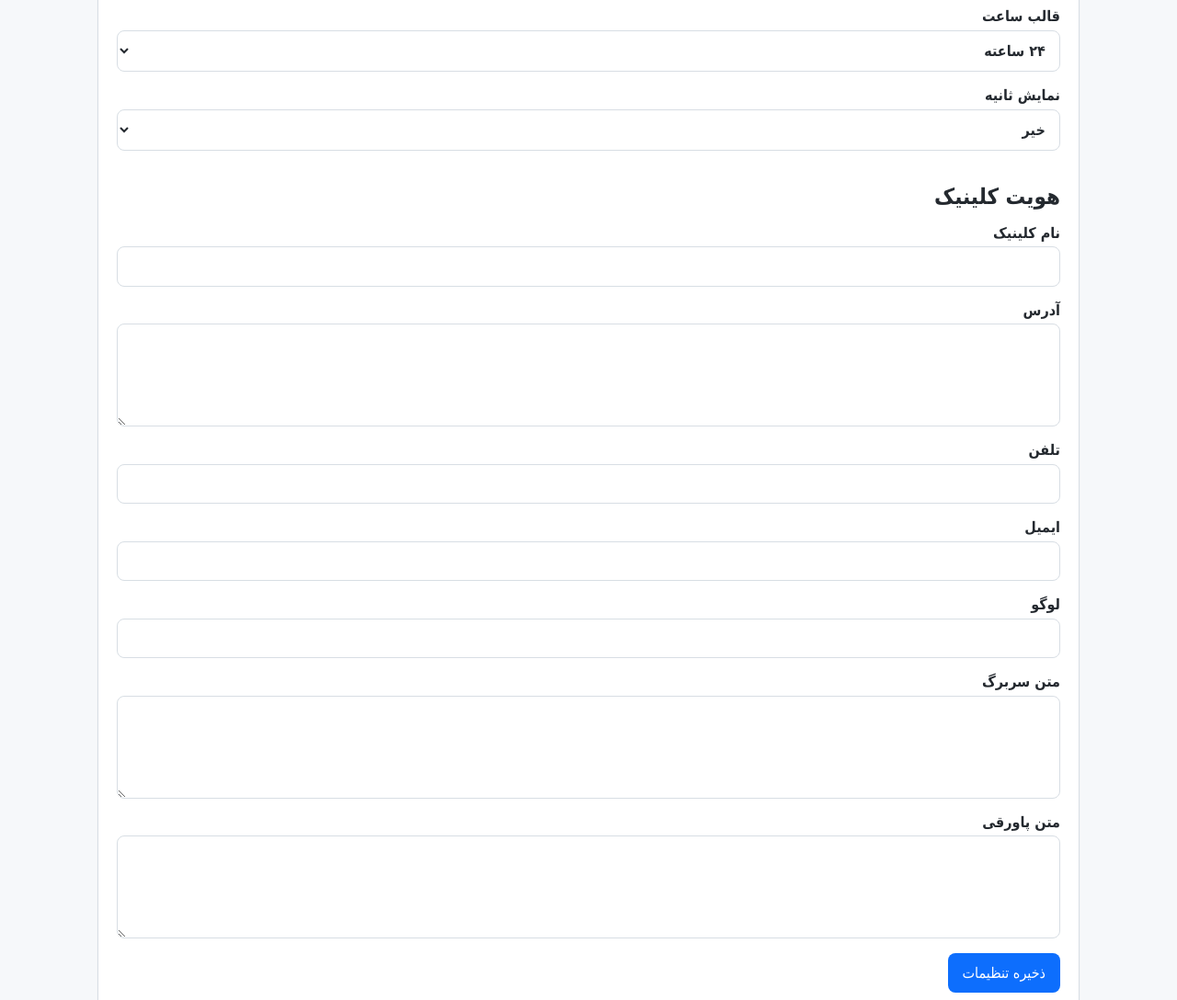
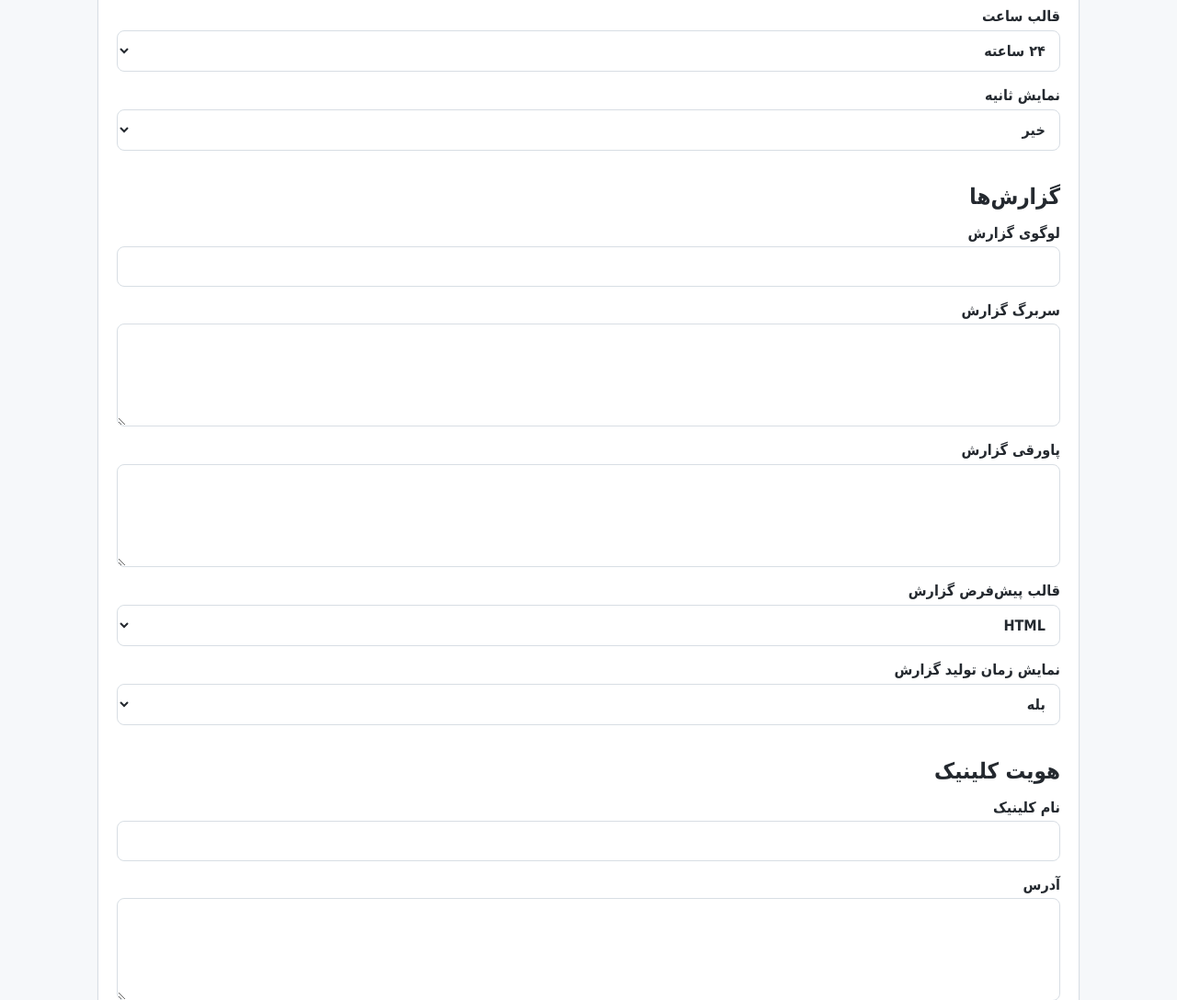
Before and after one commit to kokoosabzi/ClinicCore, a FastAPI app: template app/templates/settings.html in a window 1280 px wide. Shown: the part 944-2032 px from the top of the page at 92% size. Run offline with FastAPI, Linux system fonts and the light colour scheme; data comes from the database, SQL or seed files in the repository; the template is opened without the code that fills it: most values are stand-ins (such as "Sample title", 1, 10 or a date in 2020); parts of the project's set-up code (start-up, migrations or seed data) failed here and were passed over; some libraries are stand-ins or nearby versions.

Commit message:
Phase B4: add reporting settings UI

```diff
--- a/app/templates/settings.html
+++ b/app/templates/settings.html
@@ -55,6 +55,24 @@
     </select>
   </label>
 
+  <h2>گزارش‌ها</h2>
+  <label>لوگوی گزارش<input name="reports_logo" value="{{ settings['reports.logo'] or '' }}" maxlength="4000"></label>
+  <label>سربرگ گزارش<textarea name="reports_header" maxlength="4000">{{ settings['reports.header'] or '' }}</textarea></label>
+  <label>پاورقی گزارش<textarea name="reports_footer" maxlength="4000">{{ settings['reports.footer'] or '' }}</textarea></label>
+  <label>قالب پیش‌فرض گزارش
+    <select name="reports_default_format">
+      <option value="html" {% if settings['reports.default_format'] == 'html' %}selected{% endif %}>HTML</option>
+      <option value="csv" {% if settings['reports.default_format'] == 'csv' %}selected{% endif %}>CSV</option>
+      <option value="pdf" {% if settings['reports.default_format'] == 'pdf' %}selected{% endif %}>PDF</option>
+    </select>
+  </label>
+  <label>نمایش زمان تولید گزارش
+    <select name="reports_include_timestamp">
+      <option value="true" {% if settings['reports.include_timestamp'] == 'true' %}selected{% endif %}>بله</option>
+      <option value="false" {% if settings['reports.include_timestamp'] == 'false' %}selected{% endif %}>خیر</option>
+    </select>
+  </label>
+
   <h2>هویت کلینیک</h2>
   <label>نام کلینیک<input name="clinic_name" value="{{ settings['clinic.name'] or '' }}" maxlength="4000"></label>
   <label>آدرس<textarea name="clinic_address" maxlength="4000">{{ settings['clinic.address'] or '' }}</textarea></label>
```
